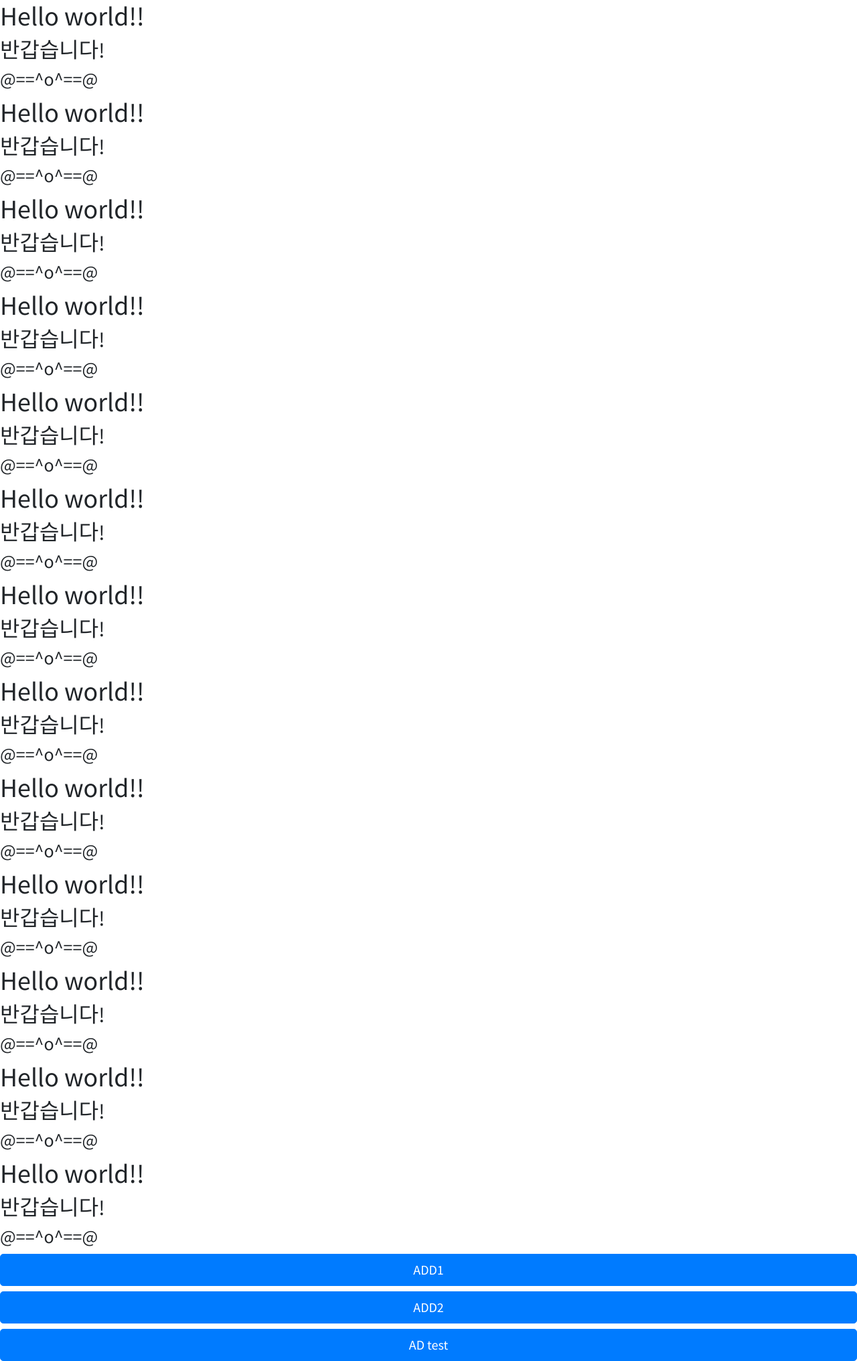
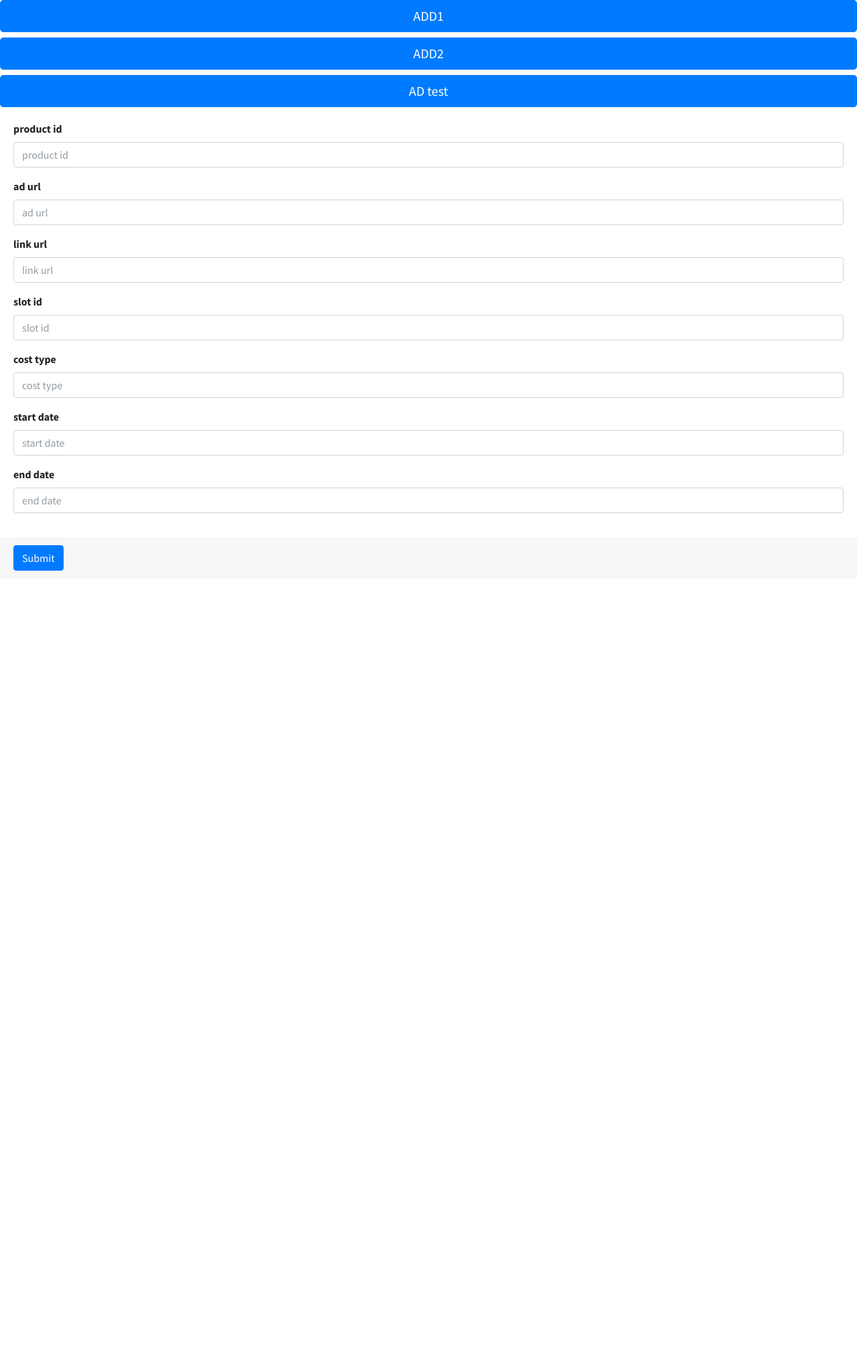
Before and after one commit to AD-server/adproject, a Python web app: template templates/index.html in a window 1280 px wide. Shown: the whole page at 67% size. After the commit the page ends 852 px from the top, so only its background shows below. Run offline with Jinja, Linux system fonts and the light colour scheme; the template is opened without the code that fills it, so the values that code supplies are empty; some libraries are stand-ins or nearby versions.

Commit message:
add_ad 프론트 코드

```diff
--- a/templates/index.html
+++ b/templates/index.html
@@ -40,50 +40,102 @@
 		/>
 	</head>
 	<body>
-		<h1>Hello world!!</h1>
-		<h2>반갑습니다!</h2>
-		<h3>@==^o^==@</h3>
-		<h1>Hello world!!</h1>
-		<h2>반갑습니다!</h2>
-		<h3>@==^o^==@</h3>
-		<h1>Hello world!!</h1>
-		<h2>반갑습니다!</h2>
-		<h3>@==^o^==@</h3>
-		<h1>Hello world!!</h1>
-		<h2>반갑습니다!</h2>
-		<h3>@==^o^==@</h3>
-		<h1>Hello world!!</h1>
-		<h2>반갑습니다!</h2>
-		<h3>@==^o^==@</h3>
-		<h1>Hello world!!</h1>
-		<h2>반갑습니다!</h2>
-		<h3>@==^o^==@</h3>
-		<h1>Hello world!!</h1>
-		<h2>반갑습니다!</h2>
-		<h3>@==^o^==@</h3>
-		<h1>Hello world!!</h1>
-		<h2>반갑습니다!</h2>
-		<h3>@==^o^==@</h3>
-		<h1>Hello world!!</h1>
-		<h2>반갑습니다!</h2>
-		<h3>@==^o^==@</h3>
-		<h1>Hello world!!</h1>
-		<h2>반갑습니다!</h2>
-		<h3>@==^o^==@</h3>
-		<h1>Hello world!!</h1>
-		<h2>반갑습니다!</h2>
-		<h3>@==^o^==@</h3>
-		<h1>Hello world!!</h1>
-		<h2>반갑습니다!</h2>
-		<h3>@==^o^==@</h3>
-		<h1>Hello world!!</h1>
-		<h2>반갑습니다!</h2>
-		<h3>@==^o^==@</h3>
-
 		<button type="button" class="btn btn-block btn-primary btn-lg">ADD1</button>
 		<button type="button" class="btn btn-block btn-primary btn-lg">ADD2</button>
 		<button type="button" class="btn btn-block btn-primary btn-lg">
 			AD test
 		</button>
+		<div class="card-body">
+			<div class="form-group">
+				<label>product id</label>
+				<input
+					class="form-control"
+					id="inputProductId"
+					placeholder="product id"
+				/>
+			</div>
+			<div class="form-group">
+				<label>ad url</label>
+				<input class="form-control" id="inputAdUrl" placeholder="ad url" />
+			</div>
+			<div class="form-group">
+				<label>link url</label>
+				<input class="form-control" id="inputLinkUrl" placeholder="link url" />
+			</div>
+			<div class="form-group">
+				<label>slot id</label>
+				<input class="form-control" id="inputSlotId" placeholder="slot id" />
+			</div>
+			<div class="form-group">
+				<label>cost type</label>
+				<input
+					class="form-control"
+					id="inputCostType"
+					placeholder="cost type"
+				/>
+			</div>
+			<div class="form-group">
+				<label>start date</label>
+				<input
+					class="form-control"
+					id="inputStartDate"
+					placeholder="start date"
+				/>
+			</div>
+			<div class="form-group">
+				<label>end date</label>
+				<input class="form-control" id="inputEndDate" placeholder="end date" />
+			</div>
+		</div>
+
+		<div class="card-footer">
+			<button type="submit" class="btn btn-primary" onclick="addAd()">
+				Submit
+			</button>
+		</div>
+
+		<script>
+			function addAd() {
+				// 사용자가 입력한 값들을 formData에 저장
+				var formData = {
+					product_id: document.getElementById("inputProductId").value,
+					ad_url: document.getElementById("inputAdUrl").value,
+					link_url: document.getElementById("inputLinkUrl").value,
+					slot_id: document.getElementById("inputSlotId").value,
+					cost_type: document.getElementById("inputCostType").value,
+					start_date: document.getElementById("inputStartDate").value,
+					end_date: document.getElementById("inputEndDate").value,
+				};
+				try {
+					// fetch 함수로 서버에 POST 요청을 보냄
+					fetch("http://127.0.0.1:8000/add_ad/", {
+						method: "POST",
+						headers: {
+							"Content-Type": "application/json",
+						},
+						// formData를 JSON 문자열로 변환하고 요청의 본문으로 설정
+						body: JSON.stringify(formData),
+					})
+						.then((response) => {
+							if (!response.ok) {
+								throw new Error("response.ok가 아님");
+							}
+							// 응답 데이터를 JSON 형태로 파싱
+							return response.json();
+						})
+						.then((data) => {
+							// 성공한 경우
+							console.log("Success:", data);
+						})
+						.catch((error) => {
+							// 오류: 서버 응답이나 JSON 파싱에 문제가 있는 경우
+							console.error("Error2:", error);
+						});
+				} catch (error) {
+					// 오류: fetch 함수 호출이나 JSON 문자열 변환에 문제가 있는 경우
+					console.error("Error1:", error);
+				}
+			}
+		</script>
 	</body>
 </html>
```
